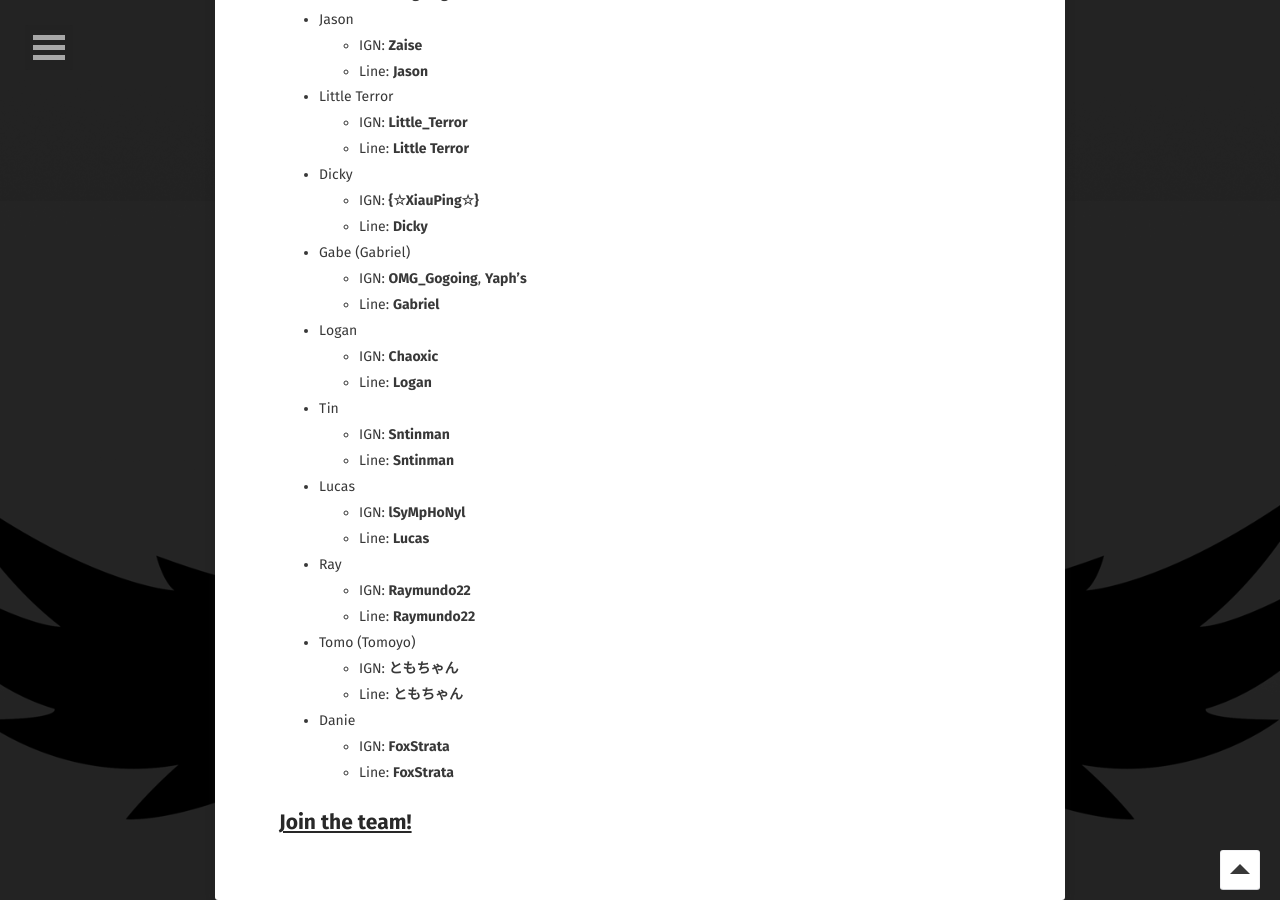
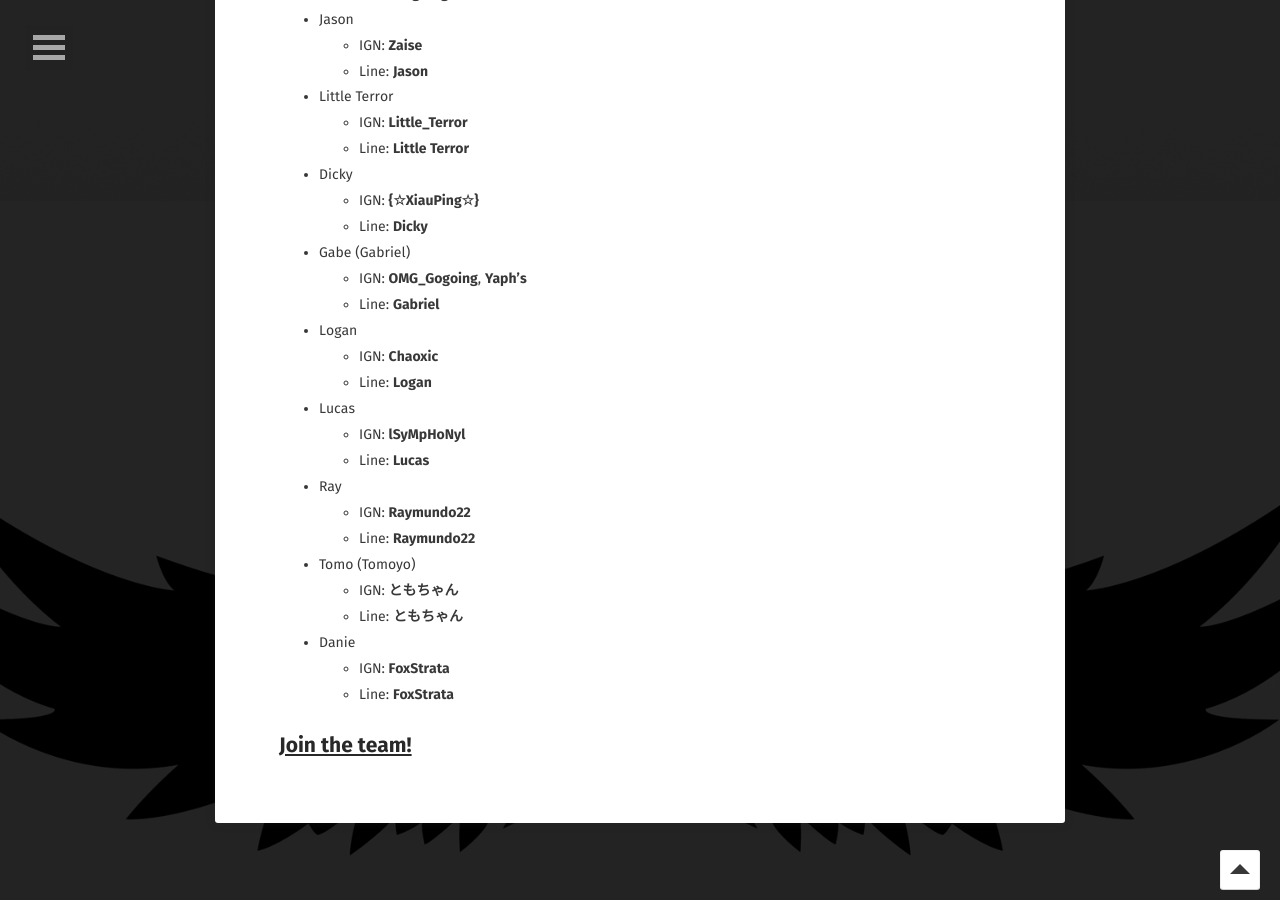
Before and after one commit to davk28/brokenluck.github.io, a Jekyll site: the page built from members/index.md, in a window 1280 px wide and 900 px high, scrolled down 699 px. Built offline with Jekyll 4.4.1, drawn with Linux system fonts in a browser that asks for light colours; some web fonts are replaced.

Commit message:
Remove Tin from /members.

```diff
--- a/members/index.md
+++ b/members/index.md
@@ -36,9 +36,6 @@ comments: false
 * Logan
   * IGN: <b>Chaoxic</b>
   * Line: <b>Logan</b>
-* Tin
-  * IGN: <b>Sntinman</b>
-  * Line: <b>Sntinman</b>
 * Lucas
   * IGN: <b>lSyMpHoNyl</b>
   * Line: <b>Lucas</b>
```
